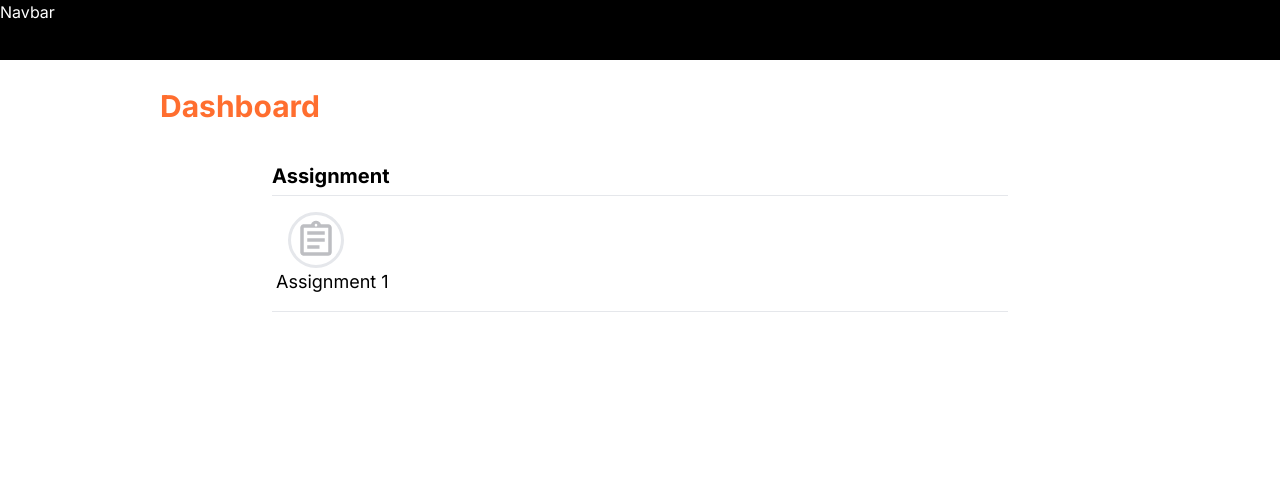
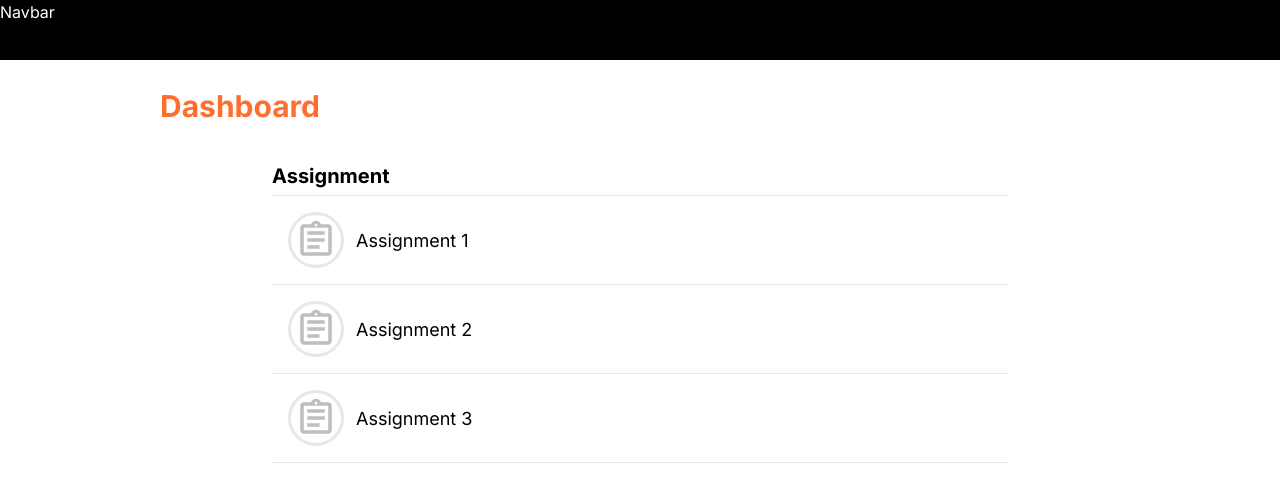
Before and after one commit to CEPP-CEPM/CEProjectManagement, a Next.js app: page /proctor/dashboard in a window 1280 px wide. Shown: the top 502 px of the page. Built offline with nearby package versions, Linux system fonts and the light colour scheme.

Commit message:
update assignment card

```diff
--- a/src/app/proctor/dashboard/AssignmentCard.jsx
+++ b/src/app/proctor/dashboard/AssignmentCard.jsx
@@ -1,18 +1,30 @@
+'use client'
+import { useState } from "react";
+import { useRouter } from "next/navigation";
+
 // icon
 import { MdOutlineAssignment } from "react-icons/md";
 
 const AssignmentCard = () => {
+    const router = useRouter()
+
+    const [assignment, setAssignment] = useState([{id:1, topic:'Assignment 1'},{id:2, topic:'Assignment 2'},{id:3, topic:'Assignment 3'}])
+
     return (
         <div>
-            <div className="px-1 py-4">
-                <button className="flex items-center w-full">
-                    <a href="">
-                        <MdOutlineAssignment className=" text-[#BDBEC2] w-14 h-14 px-1 text-[25px] border-[3px] rounded-full mx-3"/>
-                        <div className="text-[18px]">Assignment 1</div>
-                    </a>
-                </button>
-            </div>
-            <hr/>
+            {assignment.map((data) => {
+                return (
+                    <div key={data.id}>
+                        <div className="px-1 py-4">
+                            <button className="flex items-center w-full" onClick={() => router.push(`/proctor/dashboard/${data.id}`)}>
+                                <MdOutlineAssignment className=" text-[#BDBEC2] w-14 h-14 px-1 text-[25px] border-[3px] rounded-full mx-3"/>
+                                <div className="text-[18px]">{data.topic}</div>
+                            </button>
+                        </div>
+                        <hr/>
+                    </div>
+                )
+            })}
         </div>
     )
 }
--- /dev/null
+++ b/src/app/proctor/dashboard/[assignmentId]/page.jsx
@@ -0,0 +1,7 @@
+const page = ({params}) => {
+    return (
+        <div>{params.assignmentId}</div>
+    )
+}
+
+export default page
```
